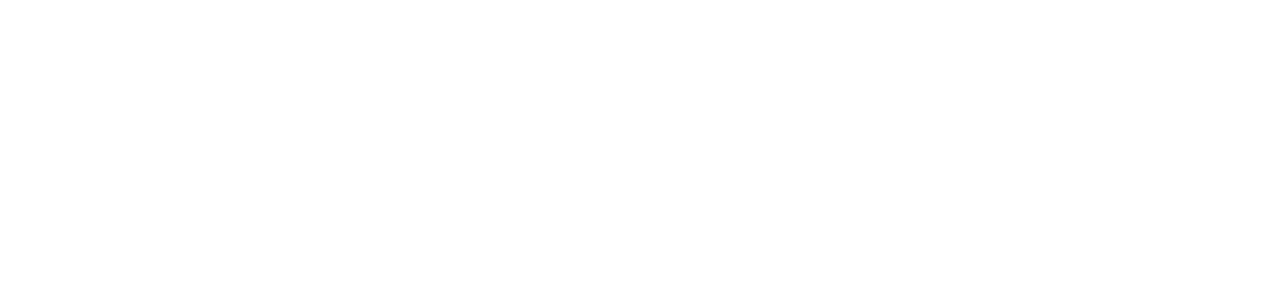
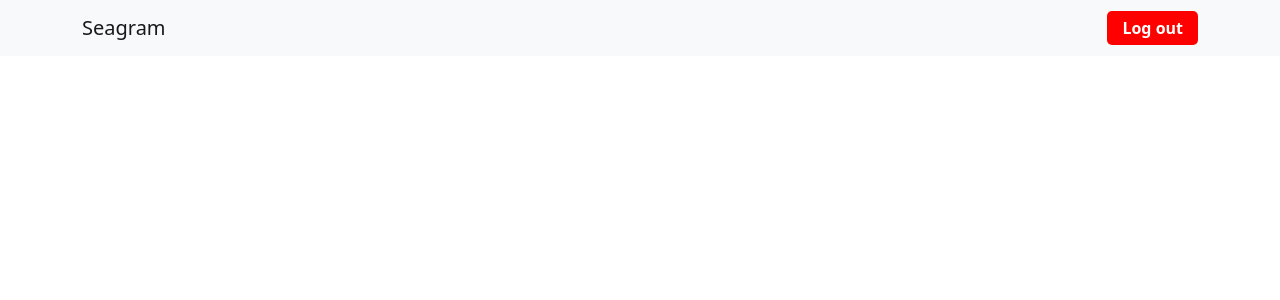
Before and after one commit to Rhtymn/seagram-app, a React (Create React App) app: page /student in a window 1280 px wide. Before the commit this address had no page. Shown: the top 300 px of the page. Built offline with nearby package versions, Linux system fonts and the light colour scheme.

Commit message:
Added navbar on student page

```diff
--- a/src/App.js
+++ b/src/App.js
@@ -2,12 +2,14 @@
 import {BrowserRouter as Router, Routes, Route} from 'react-router-dom';
 import LoginPage from './pages/LoginPage/LoginPage';
 import RegisterPage from './pages/RegisterPage/RegisterPage';
+import StudentPage from './pages/StudentPage/StudentPage';
 
 function App() {
   return <Router>
     <Routes>
       <Route path="/login" element={<LoginPage/>}/>
       <Route path="/register" element={<RegisterPage/>}/>
+      <Route path="/student" element={<StudentPage/>}/>
     </Routes>
   </Router>
 }
--- /dev/null
+++ b/src/components/LogoutButton/LogoutButton.js
@@ -0,0 +1,10 @@
+import React from 'react';
+import styles from './LogoutButton.module.css';
+
+const LogoutButton = () => {
+  return (
+    <div className={`${styles.logOut_btn}`}>Log out</div>
+  )
+}
+
+export default LogoutButton
--- /dev/null
+++ b/src/components/LogoutButton/LogoutButton.module.css
@@ -0,0 +1,14 @@
+.logOut_btn{
+    border: none;
+    padding: 5px 15px;
+    border-radius: 5px;
+    background-color: red;
+    color: white;
+    font-weight: bold;
+    transition: all ease-in-out 100ms;
+    cursor: pointer;
+}
+
+.logOut_btn:hover{
+    transform: scale(1.02);
+}
--- /dev/null
+++ b/src/components/Navbar/Navbar.js
@@ -0,0 +1,16 @@
+import React from 'react';
+import styles from './Navbar.module.css';
+import Container from 'react-bootstrap/Container';
+import Navbar from 'react-bootstrap/Navbar';
+import LogoutButton from '../LogoutButton/LogoutButton';
+
+const RNavbar = () => {
+    return <Navbar bg="light" expand="lg">
+        <Container>
+            <Navbar.Brand href="#home">Seagram</Navbar.Brand>
+            <LogoutButton/>
+        </Container>
+</Navbar>
+}
+
+export default RNavbar;
--- /dev/null
+++ b/src/pages/StudentPage/StudentPage.js
@@ -0,0 +1,13 @@
+import React from 'react';
+import Navbar from '../../components/Navbar/Navbar';
+import styles from './StudentPage.module.css';
+
+const StudentPage = () => {
+  return (
+    <>
+        <Navbar/>
+    </>
+  )
+}
+
+export default StudentPage;
--- /dev/null
+++ b/src/pages/StudentPage/StudentPage.module.css
@@ -0,0 +1,4 @@
+.student_page {
+    min-height: 100vh;
+    width: 100vw;
+}
```
Also changed, not shown: src/components/Navbar/Navbar.module.css (added).
